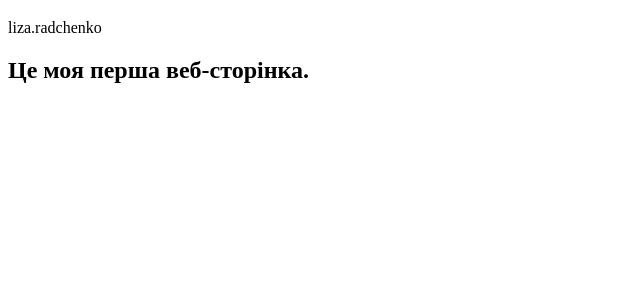
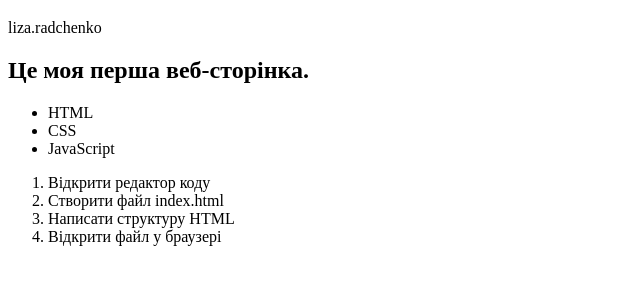
Before and after one commit to radchenkoe-rgb/example, a plain HTML site: page index.html in a window 1280 px wide. Shown: the part 61-346 px from the top of the page, without its empty margins (0-640 px from the left). Drawn offline with Linux system fonts and the light colour scheme.

Commit message:
Update index.html

```diff
--- a/index.html
+++ b/index.html
@@ -9,5 +9,16 @@
 <h1>Привіт, світе!</h1>
 <p>liza.radchenko</p>
 <h2>Це моя перша веб-сторінка.</h2>
+<ul>
+  <li>HTML</li>
+  <li>CSS</li>
+  <li>JavaScript</li>
+</ul>
+<ol>
+  <li>Відкрити редактор коду</li>
+  <li>Створити файл index.html</li>
+  <li>Написати структуру HTML</li>
+  <li>Відкрити файл у браузері</li>
+</ol>
 </body>
 </html>
```
